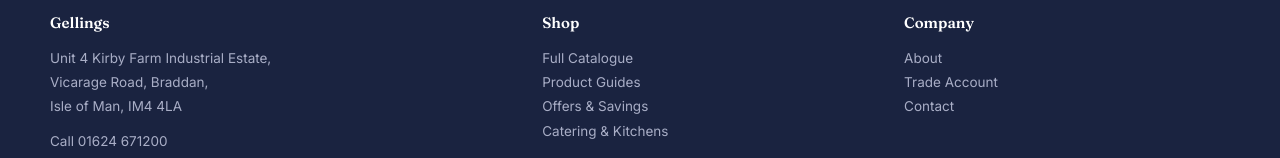
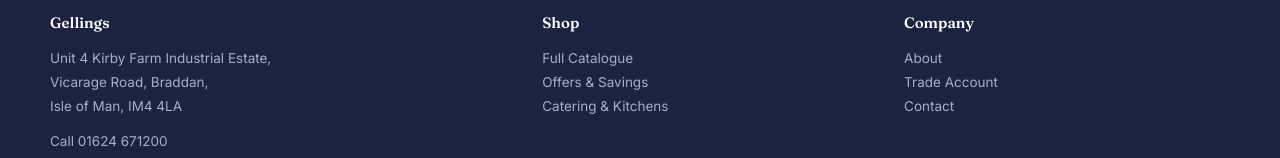
Before and after one commit to Johno78/Clean-Chem, a plain HTML site: page index.html in a window 1280 px wide. Shown: the part 1760-1918 px from the top of the page. Drawn offline with Linux system fonts and the light colour scheme.

Commit message:
Fix broken Full Catalogue link to point to gellings.im homepage

```diff
--- a/index.html
+++ b/index.html
@@ -120,7 +120,7 @@
 </header>
 
 <div class="crumb">
-  <a href="https://www.gellings.im/prod_cat/index.shtml">Product Catalogue</a> / Cleaning Chemicals
+  <a href="https://www.gellings.im/">Product Catalogue</a> / Cleaning Chemicals
 </div>
 
 <section class="hero">
@@ -225,8 +225,7 @@
     <div>
       <h4>Shop</h4>
       <ul>
-        <li><a href="https://www.gellings.im/prod_cat/index.shtml">Full Catalogue</a></li><li>
-<a href="guides/">Product Guides</a></li>
+        <li><a href="https://www.gellings.im/">Full Catalogue</a></li>
         <li><a href="https://johno78.github.io/Offers-Savings/">Offers &amp; Savings</a></li>
         <li><a href="https://johno78.github.io/Catering-Kitchens/">Catering &amp; Kitchens</a></li>
       </ul>
```
